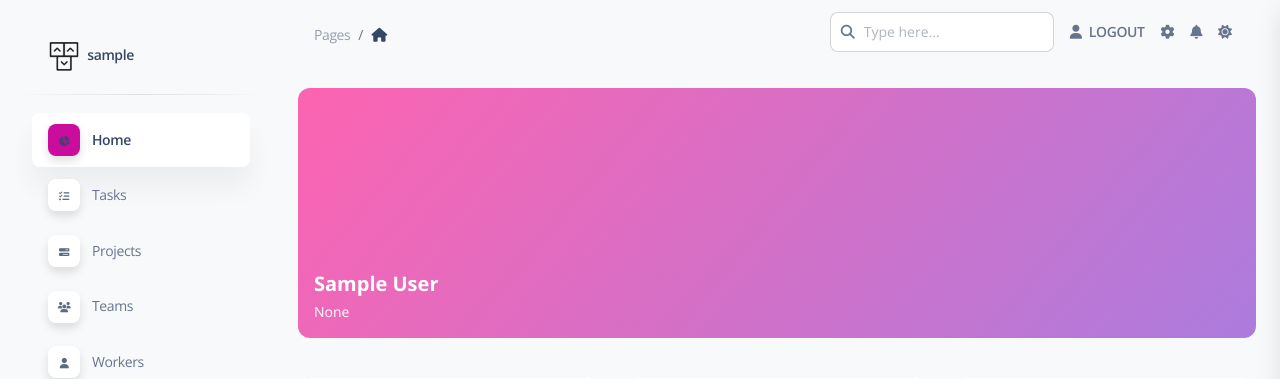
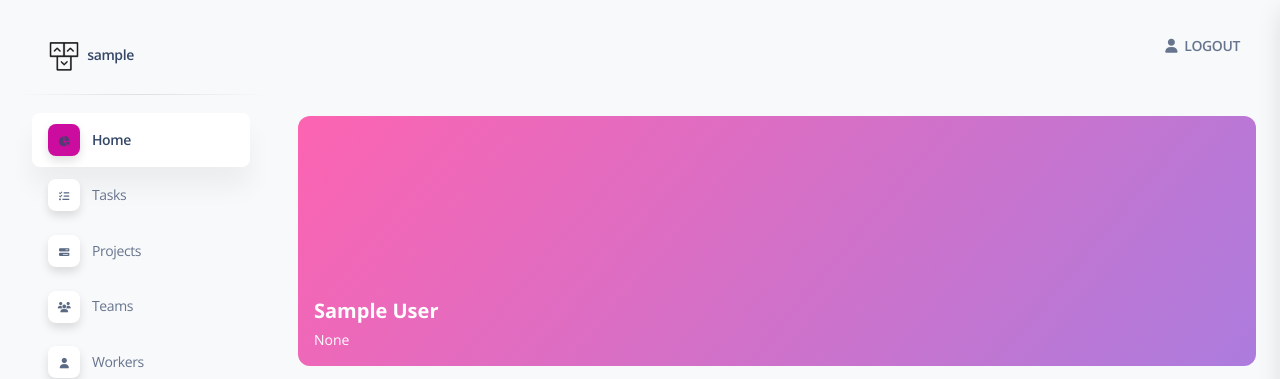
Before and after one commit to TenbReala/IT_company_task_manager, a Django app: page / in a window 1280 px wide. Shown: the top 379 px of the page. Run offline with Django 5.2, Linux system fonts and the light colour scheme; the visitor is signed in with stand-in values (Sample User, id 1); data that the repository does not hold is empty; some libraries are stand-ins or nearby versions.

Commit message:
feat: fix logout to use POST request and disable incomplete navbar actions

```diff
--- a/templates/includes/navigation.html
+++ b/templates/includes/navigation.html
@@ -3,119 +3,49 @@
         <div class="container-fluid py-1 px-3">
           <nav aria-label="breadcrumb">
             <ol class="breadcrumb bg-transparent mb-0 pb-0 pt-1 px-0 me-sm-6 me-5">
-              <li class="breadcrumb-item text-sm"><a class="opacity-5 text-dark" href="javascript:;">Pages</a></li>
-              <li class="breadcrumb-item text-sm text-dark active" aria-current="page">
-                <i class="fa fa-home me-1"></i>
-              </li>
+{#              <li class="breadcrumb-item text-sm"><a class="opacity-5 text-dark" href="javascript:;">Pages</a></li>#}
+{#              <li class="breadcrumb-item text-sm text-dark active" aria-current="page">#}
+{#                <i class="fa fa-home me-1"></i> #}
+{#              </li>#}
             </ol>
           </nav>
           <div class="collapse navbar-collapse mt-sm-0 mt-2 me-md-0 me-sm-4" id="navbar">
             <div class="ms-md-auto pe-md-3 d-flex align-items-center">
-              <div class="input-group">
-                <span class="input-group-text text-body"><i class="fas fa-search" aria-hidden="true"></i></span>
-                <input type="text" class="form-control" placeholder="Type here...">
-              </div>
+{#              <div class="input-group">#}
+{#                <span class="input-group-text text-body"><i class="fas fa-search" aria-hidden="true"></i></span>#}
+{#                <input type="text" class="form-control" placeholder="Type here...">#}
+{#              </div>#}
             </div>
             <ul class="navbar-nav  justify-content-end">
               <li class="nav-item d-flex align-items-center">
-                <a href="{% url 'logout' %}" class="nav-link text-body font-weight-bold px-0">
-                  <i class="fa fa-user me-sm-1"></i>
-                  <span class="d-sm-inline d-none">LOGOUT</span>
-                </a>
+                <form method="post" action="{% url 'logout' %}" class="m-0 p-0">
+                  {% csrf_token %}
+                  <button type="submit" class="btn btn-link nav-link text-body font-weight-bold px-0 pt-4">
+                    <i class="fa fa-user me-sm-1"></i>
+                    <span class="d-sm-inline d-none">LOGOUT</span>
+                  </button>
+                </form>
               </li>
-              <li class="nav-item d-xl-none ps-3 d-flex align-items-center">
-                <a href="javascript:;" class="nav-link text-body p-0" id="iconNavbarSidenav">
-                  <div class="sidenav-toggler-inner">
-                    <i class="sidenav-toggler-line"></i>
-                    <i class="sidenav-toggler-line"></i>
-                    <i class="sidenav-toggler-line"></i>
-                  </div>
-                </a>
-              </li>
-              <li class="nav-item px-3 d-flex align-items-center">
-                <a href="javascript:;" class="nav-link text-body p-0">
-                  <i class="fa fa-cog fixed-plugin-button-nav cursor-pointer"></i>
-                </a>
-              </li>
-              <li class="nav-item dropdown pe-3 d-flex align-items-center">
-                <a href="javascript:;" class="nav-link text-body p-0" id="dropdownMenuButton" data-bs-toggle="dropdown" aria-expanded="false">
-                  <i class="fa fa-bell cursor-pointer"></i>
-                </a>
-                <ul class="dropdown-menu  dropdown-menu-end  px-2 py-3 me-sm-n4" aria-labelledby="dropdownMenuButton">
-                  <li class="mb-2">
-                    <a class="dropdown-item border-radius-md" href="javascript:;">
-                      <div class="d-flex py-1">
-                        <div class="my-auto">
-                          <img src="{{ ASSETS_ROOT }}/img/team-2.jpg" class="avatar avatar-sm  me-3 ">
-                        </div>
-                        <div class="d-flex flex-column justify-content-center">
-                          <h6 class="text-sm font-weight-normal mb-1">
-                            <span class="font-weight-bold">New message</span> from Laur
-                          </h6>
-                          <p class="text-xs text-secondary mb-0 ">
-                            <i class="fa fa-clock me-1"></i>
-                            13 minutes ago
-                          </p>
-                        </div>
-                      </div>
-                    </a>
-                  </li>
-                  <li class="mb-2">
-                    <a class="dropdown-item border-radius-md" href="javascript:;">
-                      <div class="d-flex py-1">
-                        <div class="my-auto">
-                          <img src="{{ ASSETS_ROOT }}/img/small-logos/logo-spotify.svg" class="avatar avatar-sm bg-gradient-dark  me-3 ">
-                        </div>
-                        <div class="d-flex flex-column justify-content-center">
-                          <h6 class="text-sm font-weight-normal mb-1">
-                            <span class="font-weight-bold">New album</span> by Travis Scott
-                          </h6>
-                          <p class="text-xs text-secondary mb-0 ">
-                            <i class="fa fa-clock me-1"></i>
-                            1 day
-                          </p>
-                        </div>
-                      </div>
-                    </a>
-                  </li>
-                  <li>
-                    <a class="dropdown-item border-radius-md" href="javascript:;">
-                      <div class="d-flex py-1">
-                        <div class="avatar avatar-sm bg-gradient-secondary  me-3  my-auto">
-                          <svg width="12px" height="12px" viewBox="0 0 43 36" version="1.1" xmlns="http://www.w3.org/2000/svg" xmlns:xlink="http://www.w3.org/1999/xlink">
-                            <title>credit-card</title>
-                            <g stroke="none" stroke-width="1" fill="none" fill-rule="evenodd">
-                              <g transform="translate(-2169.000000, -745.000000)" fill="#FFFFFF" fill-rule="nonzero">
-                                <g transform="translate(1716.000000, 291.000000)">
-                                  <g transform="translate(453.000000, 454.000000)">
-                                    <path class="color-background" d="M43,10.7482083 L43,3.58333333 C43,1.60354167 41.3964583,0 39.4166667,0 L3.58333333,0 C1.60354167,0 0,1.60354167 0,3.58333333 L0,10.7482083 L43,10.7482083 Z" opacity="0.593633743"></path>
-                                    <path class="color-background" d="M0,16.125 L0,32.25 C0,34.2297917 1.60354167,35.8333333 3.58333333,35.8333333 L39.4166667,35.8333333 C41.3964583,35.8333333 43,34.2297917 43,32.25 L43,16.125 L0,16.125 Z M19.7083333,26.875 L7.16666667,26.875 L7.16666667,23.2916667 L19.7083333,23.2916667 L19.7083333,26.875 Z M35.8333333,26.875 L28.6666667,26.875 L28.6666667,23.2916667 L35.8333333,23.2916667 L35.8333333,26.875 Z"></path>
-                                  </g>
-                                </g>
-                              </g>
-                            </g>
-                          </svg>
-                        </div>
-                        <div class="d-flex flex-column justify-content-center">
-                          <h6 class="text-sm font-weight-normal mb-1">
-                            Payment successfully completed
-                          </h6>
-                          <p class="text-xs text-secondary mb-0 ">
-                            <i class="fa fa-clock me-1"></i>
-                            2 days
-                          </p>
-                        </div>
-                      </div>
-                    </a>
-                  </li>
-                </ul>
-              </li>
-              <li class="nav-item pe-2 d-flex align-items-center">
-                <label for="theme-switch" class="nav-link text-body p-0 m-0">
-                  <i class="fa fa-sun fixed-plugin-button-nav cursor-pointer" id="theme-indicator"></i>
-                </label>
-                <input type="checkbox" class="d-none" id="theme-switch"/>
-              </li>
+{#              <li class="nav-item d-xl-none ps-3 d-flex align-items-center">#}
+{#                <a href="javascript:;" class="nav-link text-body p-0" id="iconNavbarSidenav">#}
+{#                  <div class="sidenav-toggler-inner">#}
+{#                    <i class="sidenav-toggler-line"></i>#}
+{#                    <i class="sidenav-toggler-line"></i>#}
+{#                    <i class="sidenav-toggler-line"></i>#}
+{#                  </div>#}
+{#                </a>#}
+{#              </li>#}
+{#              <li class="nav-item px-3 d-flex align-items-center">#}
+{#                <a href="javascript:;" class="nav-link text-body p-0">#}
+{#                  <i class="fa fa-cog fixed-plugin-button-nav cursor-pointer"></i>#}
+{#                </a>#}
+{#              </li>#}
+{#              <li class="nav-item pe-2 d-flex align-items-center">#}
+{#                <label for="theme-switch" class="nav-link text-body p-0 m-0">#}
+{#                  <i class="fa fa-sun fixed-plugin-button-nav cursor-pointer" id="theme-indicator"></i>#}
+{#                </label>#}
+{#                <input type="checkbox" class="d-none" id="theme-switch"/>#}
+{#              </li>#}
             </ul>
           </div>
         </div>
```
